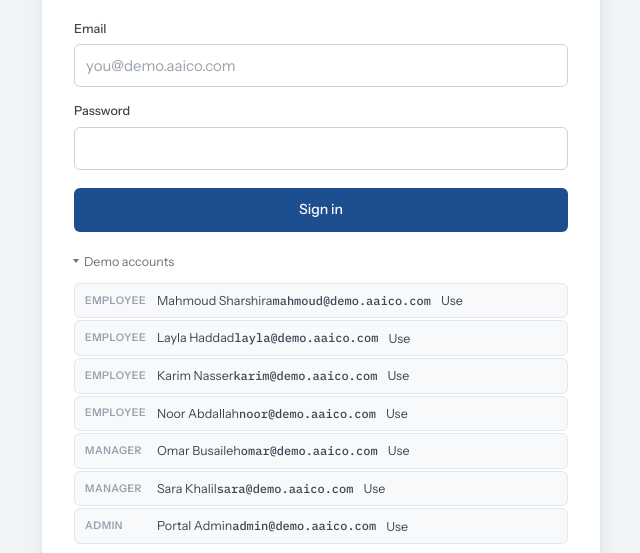
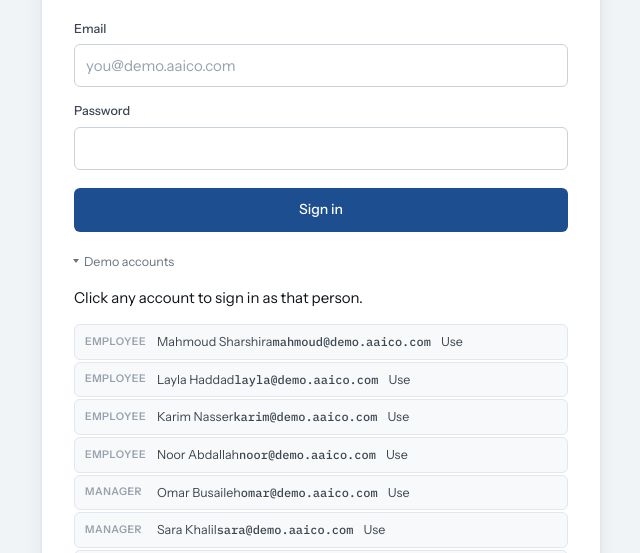
Before and after one commit to soufianedouhaib/Expense-Receipt-Validation, a website: page public/index.html in a window 1280 px wide. Both pictures are taken after a click on the heading "Demo accounts". Shown: the part 193-746 px from the top of the page, without its empty margins (319-959 px from the left). Drawn offline with Linux system fonts and the light colour scheme; no server answers.

Commit message:
Update index.html

```diff
--- a/public/index.html
+++ b/public/index.html
@@ -38,6 +38,7 @@
 
         <details class="demo-note">
           <summary>Demo accounts</summary>
+          <p class="demo-hint">Click any account to sign in as that person.</p>
           <div class="demo-list" id="demo-list"></div>
           <p class="demo-warning">Demo credentials, shared by everyone with this
             address. Don't put real expense data through them.</p>
```
